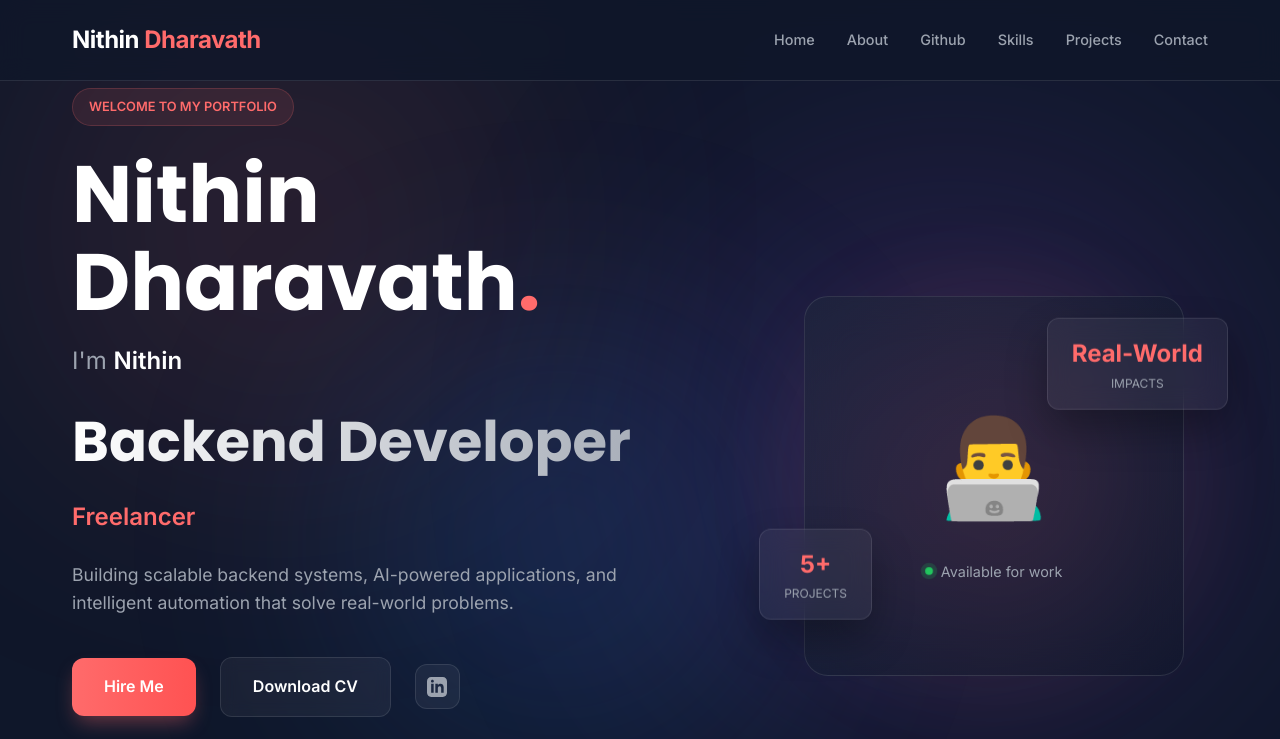
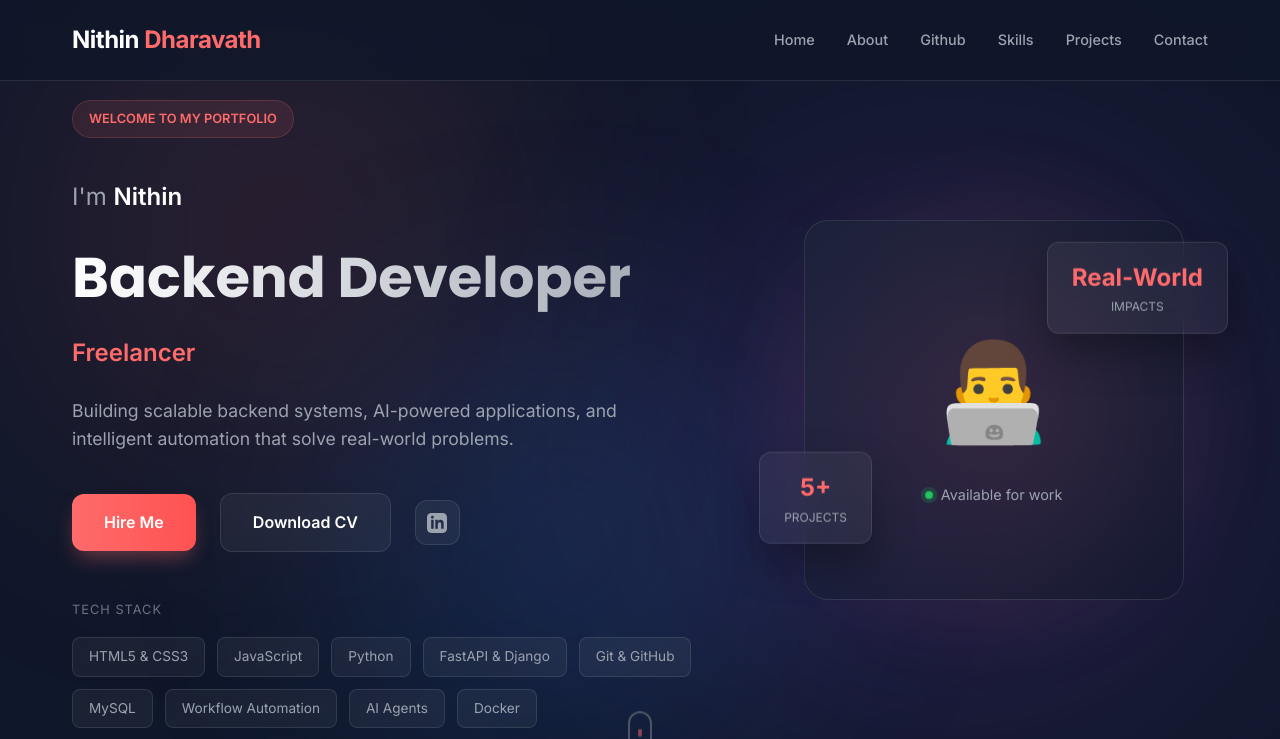
Before and after one commit to Nithin-dharavath/portfolio-website, a FastAPI app: page / in a window 1280 px wide. Shown: the top 739 px of the page. Run offline with FastAPI, Linux system fonts and the light colour scheme; parts of the project's set-up code (start-up, migrations or seed data) failed here and were passed over.

Commit message:
upadted the ui/ux

```diff
--- a/templates/index.html
+++ b/templates/index.html
@@ -6,7 +6,7 @@
         <div class="container hero-grid">
             <div class="hero-content">
                 <div class="welcome-badge">Welcome to my portfolio</div>
-                <h1 class="hero-title">Nithin Dharavath<span>.</span></h1>
+                <h1 class="hero-title"></h1>
                 <p class="hero-subtitle">I'm <span class="highlight">Nithin</span></p>
                 <h2 class="hero-main-title">Backend Developer</h2>
                 <p class="hero-freelancer">Freelancer</p>
```
